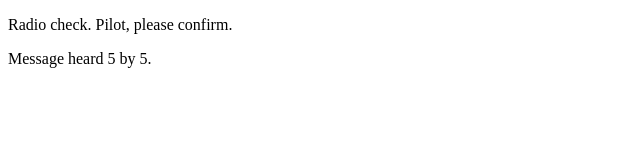
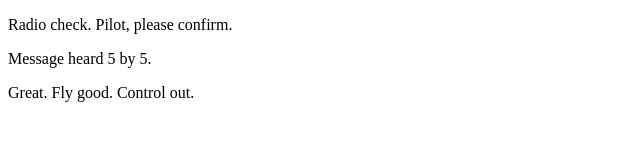
Before and after one commit to miketully426/communication-log2, a plain HTML site: page index.html in a window 1280 px wide. Shown: the whole page, without its empty margins (0-640 px from the left). Drawn offline with Linux system fonts and the light colour scheme.

Commit message:
message 3

```diff
--- a/index.html
+++ b/index.html
@@ -3,5 +3,6 @@
   <body>
     <p>Radio check. Pilot, please confirm.</p>
     <p>Message heard 5 by 5.</p>
+    <p>Great. Fly good. Control out.</p>
   </body>
 </html>
```
